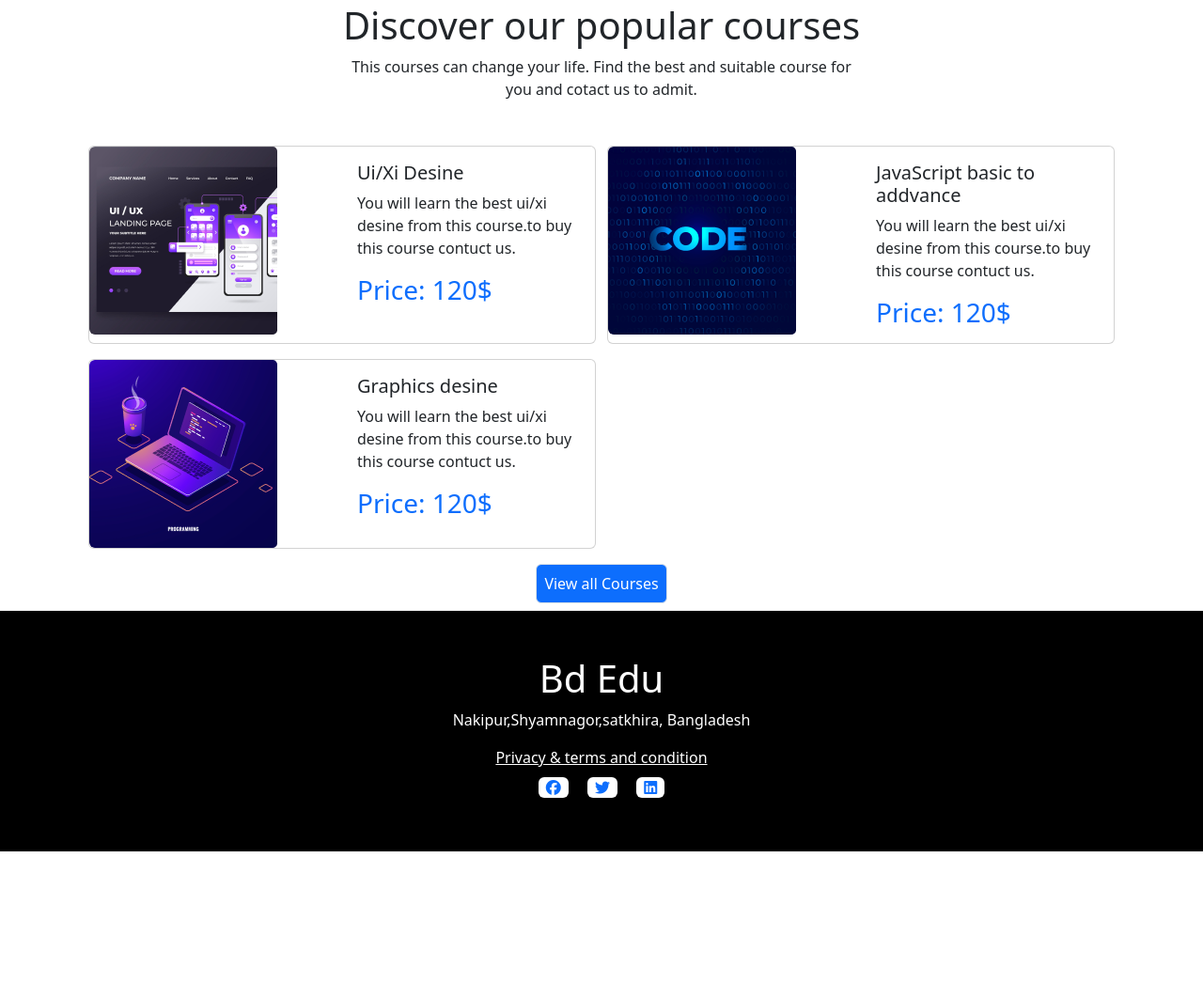
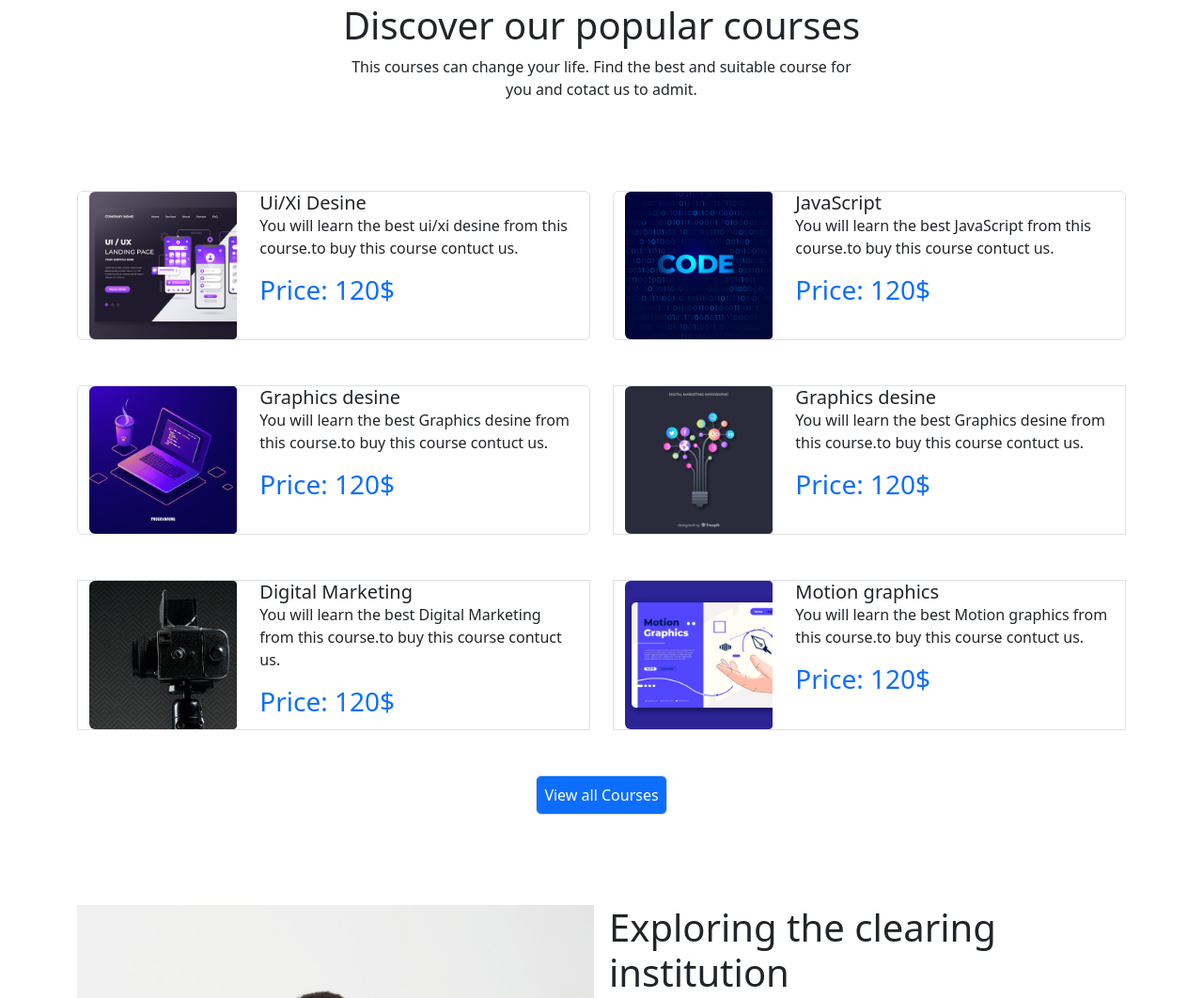
Before and after one commit to mrsurus/assaignment-3, a plain HTML site: page index.html in a window 1280 px wide. Shown: the part 705-1767 px from the top of the page at 94% size. Before the commit the page ends 1619 px from the top, so only its background shows below. Drawn offline with nearby package versions, Linux system fonts and the light colour scheme.

Commit message:
second commit

```diff
--- a/index.html
+++ b/index.html
@@ -63,14 +63,15 @@
             </div>
 
                             <!--card start-->
-          <section class="container">
-              <div class="d-flex justify-content-between flex-wrap">
-                <div class="card mb-3 col-md-12 col-lg-6 col-xl-6 col-xxl-6 " style="max-width: 540px;">
-                    <div class="row g-0 ">
-                      <div class="col-6 ">
-                        <img src="images/course/course-1.png" class="img-fluid rounded-start" alt="...">
+          <section class="container py-5">
+
+             <div class="row row-cols-1 row-cols-lg-2 g-5">
+                <div class="col   ">
+                    <div class="row border border-gray rounded row-cols-2  row-cols-sm-1  ">
+                      <div class="col-sm-4 col-12 ">
+                        <img src="images/course/course-1.png" class=" img-fluid rounded-start  w-100" alt="...">
                       </div>
-                      <div class="col-6 ">
+                      <div class="col-sm-8 col-12">
                         <div class="card-body">
                           <h5 class="card-title">Ui/Xi Desine</h5>
                           <p class="card-text">You will learn the best ui/xi desine from this course.to buy this course contuct us.</p>
@@ -79,71 +80,71 @@
                       </div>
                     </div>
                   </div>
-                <div class="card mb-3 col-md-12 col-lg-6 col-xl-6 col-xxl-6 " style="max-width: 540px;">
-                    <div class="row g-0  ">
-                      <div class="col-6">
-                        <img src="images/course/course-2.png" class="img-fluid rounded-start" alt="...">
+                <div class="col " >
+                    <div class="row border border-gray rounded  row-cols-2  row-cols-sm-1 ">
+                      <div class="col-sm-4 col-12 ">
+                        <img src="images/course/course-2.png" class="img-fluid rounded-start w-100" alt="...">
                       </div>
-                      <div class="col-6">
+                      <div class="col-sm-8 col-12 ">
                         <div class="card-body">
-                          <h5 class="card-title">JavaScript basic to addvance </h5>
-                          <p class="card-text">You will learn the best ui/xi desine from this course.to buy this course contuct us.</p>
+                          <h5 class="card-title">JavaScript </h5>
+                          <p class="card-text">You will learn the best JavaScript from this course.to buy this course contuct us.</p>
                           <p class="card-text text-primary h3">Price: 120$</p>
                         </div>
                       </div>
                     </div>
                   </div>
-                <div class="card mb-3 col-md-12 col-lg-6 col-xl-6 col-xxl-6 " style="max-width: 540px;">
-                    <div class="row g-0 ">
-                      <div class="col-6">
-                        <img src="images/course/course-3.png" class="img-fluid rounded-start" alt="...">
+                <div class="col  ">
+                    <div class="row border border-gray rounded  row-cols-2  row-cols-sm-1">
+                      <div class="col-sm-4 col-12 ">
+                        <img src="images/course/course-3.png" class="img-fluid rounded-start w-100" alt="...">
                       </div>
-                      <div class="col-6">
+                      <div class="col-sm-8 col-12 ">
                         <div class="card-body">
                           <h5 class="card-title">Graphics desine</h5>
-                          <p class="card-text">You will learn the best ui/xi desine from this course.to buy this course contuct us.</p>
+                          <p class="card-text">You will learn the best Graphics desine from this course.to buy this course contuct us.</p>
                           <p class="card-text text-primary h3">Price: 120$</p>
                         </div>
                       </div>
                     </div>
                   </div>
-                <div class="card mb-3 col-6 d-none d-xxl-inline" style="max-width: 540px;">
-                    <div class="row g-0  ">
-                      <div class="col-md-4">
-                        <img src="images/course/course-4.png" class="img-fluid rounded-start" alt="...">
+                <div class="col d-none d-lg-inline">
+                    <div class="row  border border-gray  row-cols-2  row-cols-sm-1">
+                      <div class="col-sm-4 col-12 ">
+                        <img src="images/course/course-4.png" class="img-fluid rounded-start " alt="...">
                       </div>
-                      <div class="col-md-8">
+                      <div class="col-sm-8 col-12 ">
                         <div class="card-body">
-                          <h5 class="card-title">Full stack web development</h5>
-                          <p class="card-text">You will learn the best ui/xi desine from this course.to buy this course contuct us.</p>
+                          <h5 class="card-title">Graphics desine</h5>
+                          <p class="card-text">You will learn the best Graphics desine from this course.to buy this course contuct us.</p>
                           <p class="card-text text-primary h3">Price: 120$</p>
                         </div>
                       </div>
                     </div>
                   </div>
-                <div class="card mb-3 col-6 d-none d-xxl-inline" style="max-width: 540px;">
-                    <div class="row g-0 ">
-                      <div class="col-md-4">
+                <div class="col d-none d-lg-inline">
+                    <div class="row border border-gray  row-cols-2  row-cols-sm-1">
+                      <div class="col-sm-4 col-12 ">
                         <img src="images/course/course-5.png" class="img-fluid rounded-start" alt="...">
                       </div>
-                      <div class="col-md-8">
+                      <div class="col-sm-8 col-12 ">
                         <div class="card-body">
                           <h5 class="card-title">Digital Marketing</h5>
-                          <p class="card-text">You will learn the best ui/xi desine from this course.to buy this course contuct us.</p>
+                          <p class="card-text">You will learn the best Digital Marketing from this course.to buy this course contuct us.</p>
                           <p class="card-text text-primary h3">Price: 120$</p>
                         </div>
                       </div>
                     </div>
                   </div>
-                <div class="card mb-3 col-6 d-none d-xxl-inline" style="max-width: 540px;">
-                    <div class="row g-0  ">
-                      <div class="col-md-4">
-                        <img src="images/course/course-6.png" class="img-fluid rounded-start" alt="...">
+                <div class="col d-none d-lg-inline">
+                    <div class="row border border-gray  row-cols-2  row-cols-sm-1 ">
+                      <div class="col-sm-4 col-12 ">
+                        <img src="images/course/course-6.png" class="img-fluid rounded-start " alt="...">
                       </div>
-                      <div class="col-md-8">
+                      <div class="col-sm-8 col-12 ">
                         <div class="card-body">
-                          <h5 class="card-title">Motio graphics</h5>
-                          <p class="card-text">You will learn the best ui/xi desine from this course.to buy this course contuct us.</p>
+                          <h5 class="card-title">Motion graphics</h5>
+                          <p class="card-text">You will learn the best Motion graphics from this course.to buy this course contuct us.</p>
                           <p class="card-text text-primary h3">Price: 120$</p>
                         </div>
                       </div>
@@ -151,8 +152,21 @@
                   </div>
               </div>
               <div class="text-center">
-                  <button class="border border-none bg-primary text-white rounded py-2 px-2 "> View all Courses</button>
+                  <button class="border border-none bg-primary text-white rounded py-2 px-2 my-5 "> View all Courses</button>
               </div>
+        </section>
+       <section class="cointainer">
+         <div class="row  row-cols-ms-2 row-cols-1 g-3">
+            <div class="col-sm-6 ">
+              <img src="images/working.png" class="img-fluid w-100 " alt="">
+            </div>
+            <div class="col-sm-6">
+              <h1>Exploring the clearing institution</h1>
+              <p>Lorem ipsum dolor, sit amet consectetur adipisicing elit. Voluptatem est laudantium dignissimos ut, officia fugiat odio qui quasi inventore ab saepe. Adipisci laudantium sed beatae deleniti ducimus, excepturi, ut aliquid sint, similique earum explicabo error magnam cupiditate. Non, amet accusamus.</p>
+              <button class="h1 border border-none bg-primary rounded text-white p-2 my-3">Read More</button>
+            </div>
+         </div>
+
         </section>
      </main>
                     <!--footer start-->
@@ -167,11 +181,8 @@
                 <a class="bg-white  rounded px-2 m-2" href=""><i class="fa-brands fa-linkedin"></i></a>
 
             </div>
-
         </div>
-
-
-    </footer>
+     </footer>
 
 
 
```
